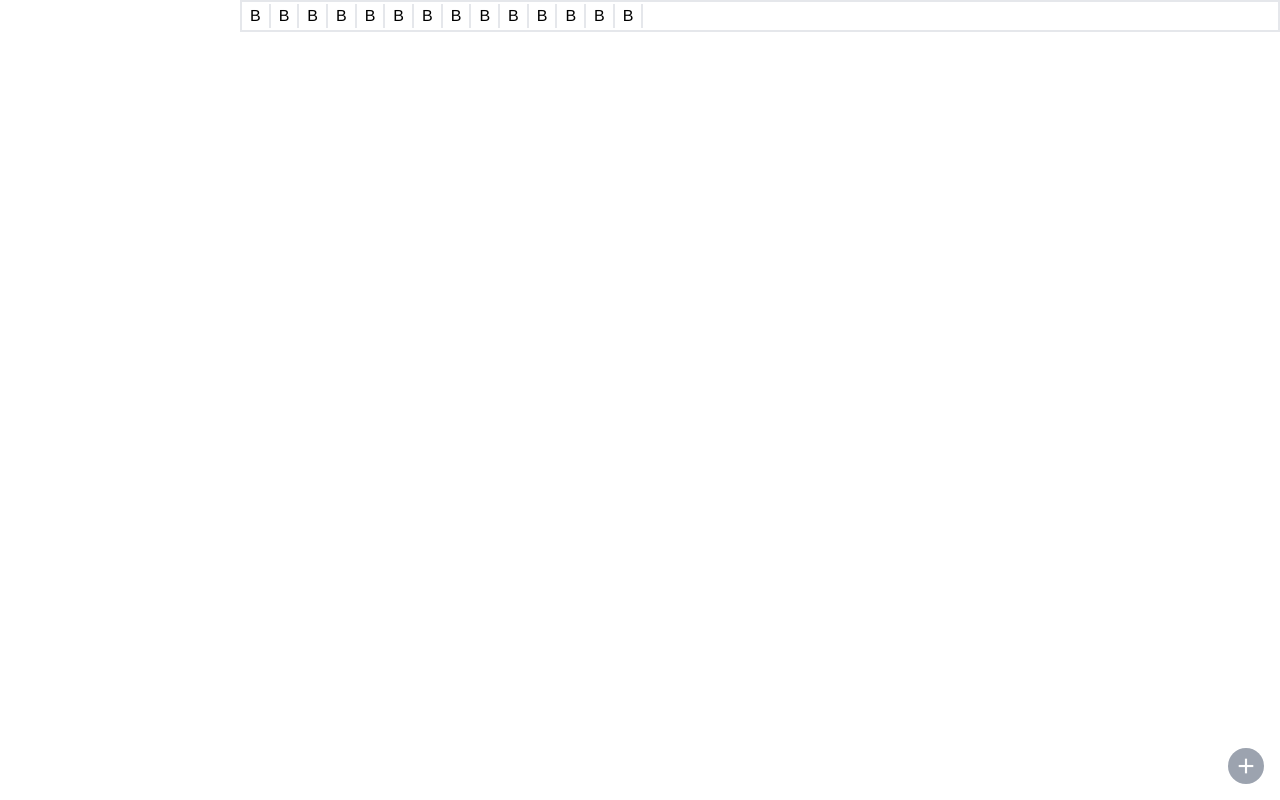
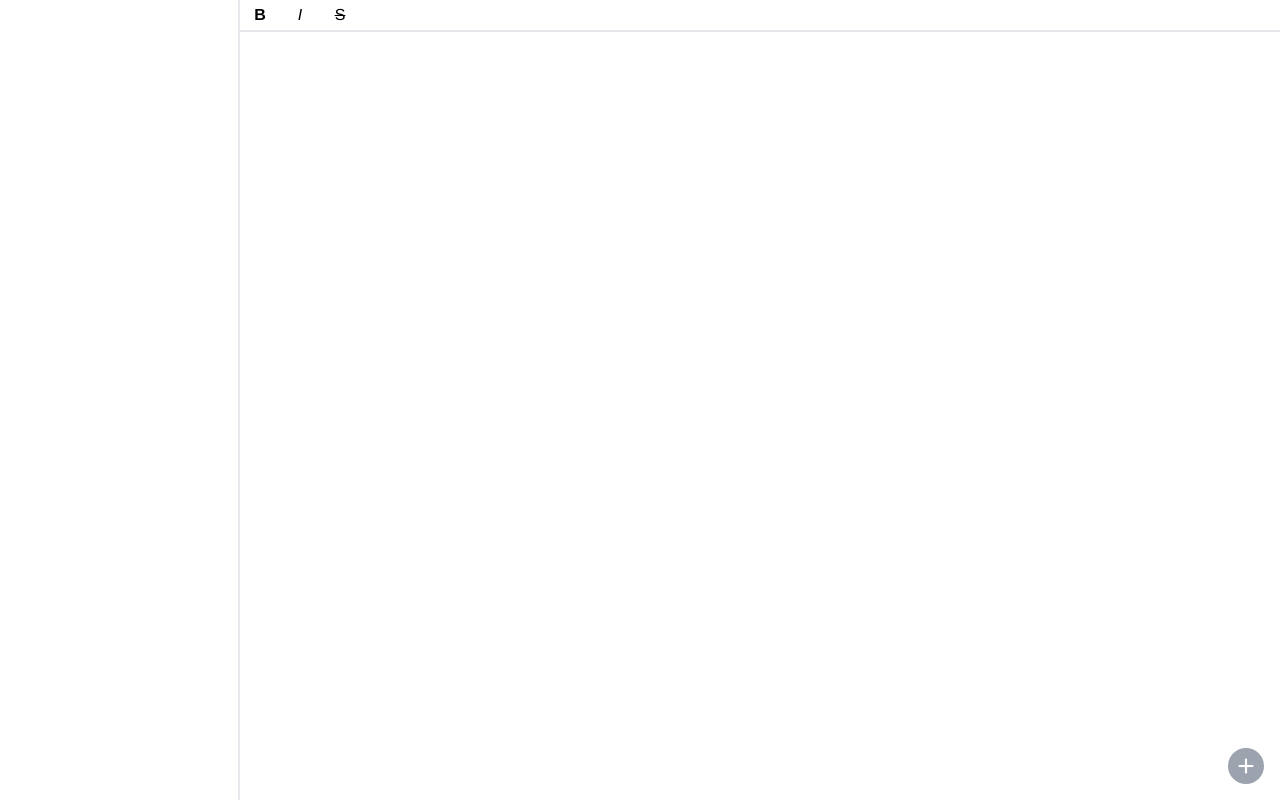
Before and after one commit to dskhys0222/uguisu, a Next.js app: page / in a window 1280 px wide. Built offline with nearby package versions, Linux system fonts and the light colour scheme.

Commit message:
デザイン調整

```diff
--- a/src/app/page.tsx
+++ b/src/app/page.tsx
@@ -36,7 +36,7 @@ export default function Home() {
 
   return (
     <div className="flex h-screen">
-      <nav className="w-60 flex-shrink-0">
+      <nav className="w-60 flex-shrink-0 border-r-2">
         <ItemList items={items} onSelect={setSelectedItemKey} />
       </nav>
       <main className="h-full max-w-[calc(100%-15rem)] flex-grow">
--- a/src/components/ItemList/ItemList.tsx
+++ b/src/components/ItemList/ItemList.tsx
@@ -4,15 +4,15 @@ export default function ItemList(props: ItemListProps) {
   const { className, items, onSelect } = props;
 
   const sortedItems = items.sort(
-    (a, b) => a.updatedAt.valueOf() - b.updatedAt.valueOf(),
+    (a, b) => b.updatedAt.valueOf() - a.updatedAt.valueOf(),
   );
 
   return (
-    <ol className={className}>
+    <ol className={`${className}`}>
       {sortedItems.map((item) => (
         <li
           key={item.key}
-          className="curosr-pointer truncate"
+          className="cursor-pointer truncate border-b p-3 hover:bg-gray-100"
           onClick={() => {
             onSelect?.(item.key);
           }}
--- a/src/components/RichTextEditor/MenuBar/MenuBar.tsx
+++ b/src/components/RichTextEditor/MenuBar/MenuBar.tsx
@@ -8,24 +8,25 @@ export default function MenuBar(props: MenuBarProps) {
     editor?.chain().focus().toggleBold().run();
   };
 
+  const toggleItalic = () => {
+    editor?.chain().focus().toggleItalic().run();
+  };
+
+  const toggleStrike = () => {
+    editor?.chain().focus().toggleStrike().run();
+  };
+
   return (
-    <div
-      className={`flex items-center border-2 [&>button]:border-r-2 ${className}`}
-    >
-      <MenuButton onClick={toggleBold}>B</MenuButton>
-      <MenuButton onClick={toggleBold}>B</MenuButton>
-      <MenuButton onClick={toggleBold}>B</MenuButton>
-      <MenuButton onClick={toggleBold}>B</MenuButton>
-      <MenuButton onClick={toggleBold}>B</MenuButton>
-      <MenuButton onClick={toggleBold}>B</MenuButton>
-      <MenuButton onClick={toggleBold}>B</MenuButton>
-      <MenuButton onClick={toggleBold}>B</MenuButton>
-      <MenuButton onClick={toggleBold}>B</MenuButton>
-      <MenuButton onClick={toggleBold}>B</MenuButton>
-      <MenuButton onClick={toggleBold}>B</MenuButton>
-      <MenuButton onClick={toggleBold}>B</MenuButton>
-      <MenuButton onClick={toggleBold}>B</MenuButton>
-      <MenuButton onClick={toggleBold}>B</MenuButton>
+    <div className={`flex items-center border-b-2 ${className}`}>
+      <MenuButton onClick={toggleBold}>
+        <strong>B</strong>
+      </MenuButton>
+      <MenuButton onClick={toggleItalic}>
+        <em>I</em>
+      </MenuButton>
+      <MenuButton onClick={toggleStrike}>
+        <s>S</s>
+      </MenuButton>
     </div>
   );
 }
--- a/src/components/RichTextEditor/MenuBar/MenuButton/MenuButton.tsx
+++ b/src/components/RichTextEditor/MenuBar/MenuButton/MenuButton.tsx
@@ -4,7 +4,11 @@ export default function MenuButton(props: MenuButtonProps) {
   const { children, onClick } = props;
 
   return (
-    <button type="button" className="px-2" onClick={onClick}>
+    <button
+      type="button"
+      className="h-full w-10 hover:bg-gray-100"
+      onClick={onClick}
+    >
       {children}
     </button>
   );
```
